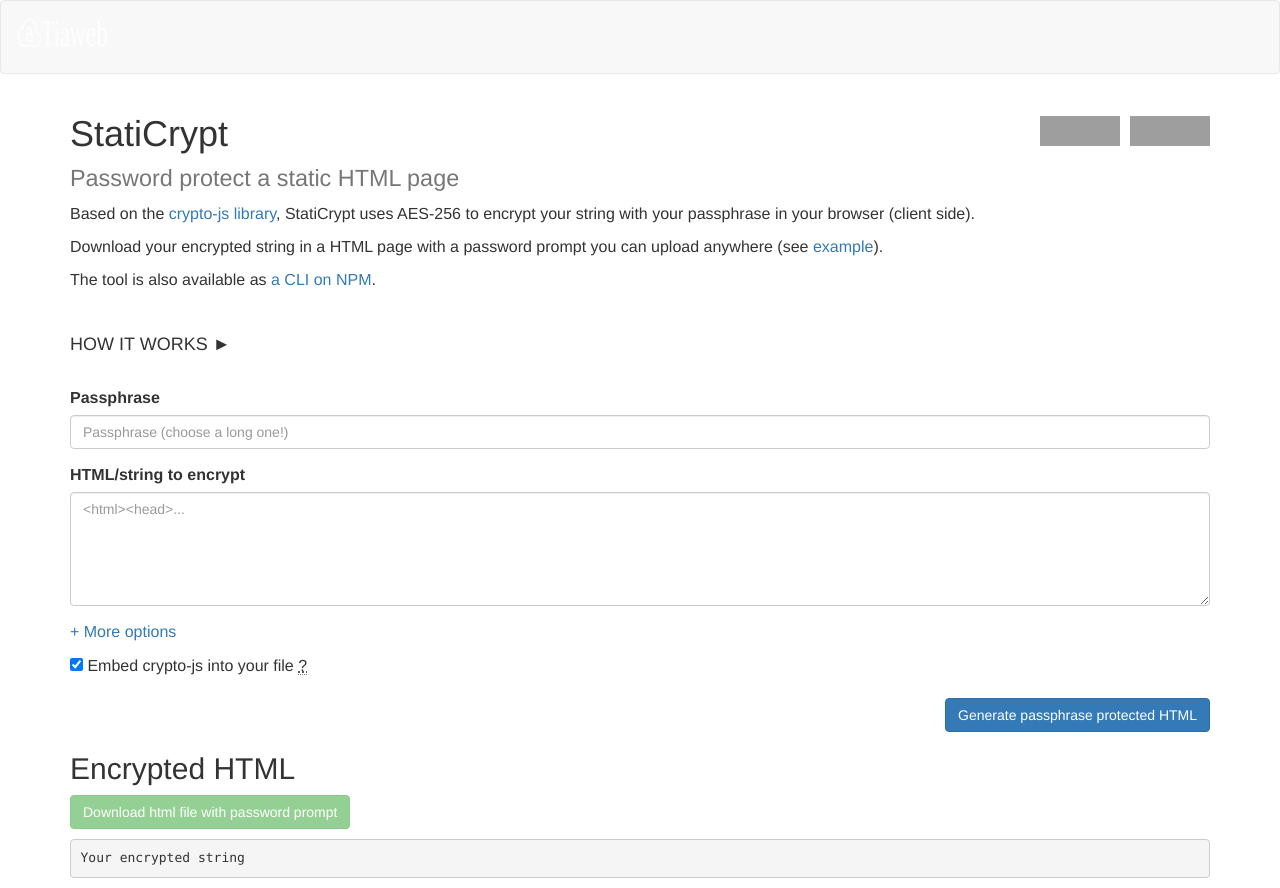
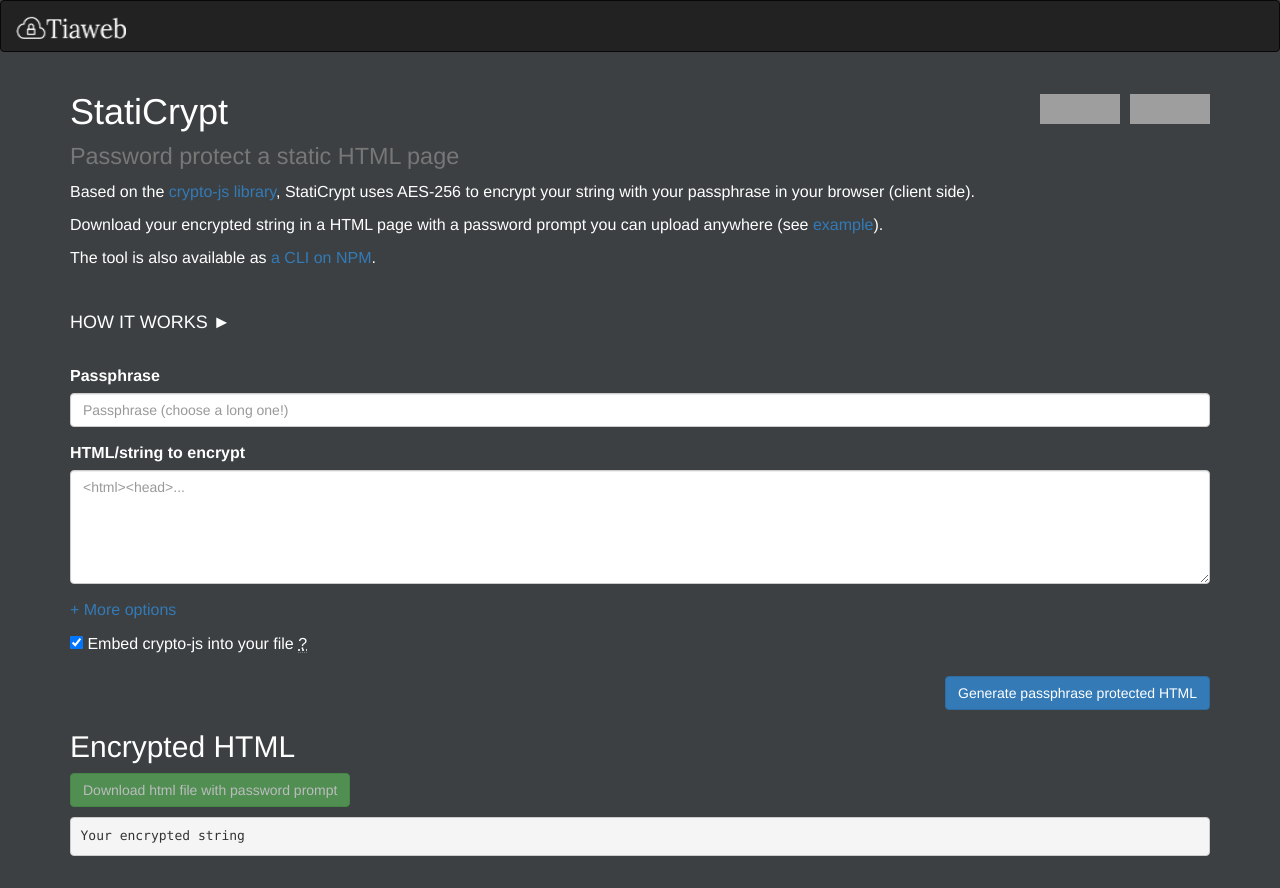
Before and after one commit to tiaweb/encrypt, a plain HTML site: page index.html in a window 1280 px wide. After the commit the page ends 866 px from the top, so only its background shows below. Drawn offline with nearby package versions, Linux system fonts and the light colour scheme; grey boxes are pictures that could not be loaded; a script that the page names is missing.

Commit message:
Update index.html

```diff
--- a/index.html
+++ b/index.html
@@ -12,12 +12,15 @@
           crossorigin="anonymous">
     <style>
         a.no-style {
-            color: inherit;
+            color: #fff;
             text-decoration: inherit;
         }
 
         body {
             font-size: 16px;
+            background-color:
+            #3c4042;
+            color: #fff;
         }
 
         label.no-style {
@@ -42,11 +45,11 @@
 
 <body>
 
-    <nav class="navbar navbar-default">
+    <nav class="navbar navbar-inverse">
   <div class="container-fluid">
-    <div class="navbar navbar-inverse-header">
+    <div class="navbar-header">
       <a class="navbar-brand" href="#">
-        <img alt="Brand" src="https://tiaweb.github.io/encrypt/icons.png">
+        <img alt="Brand" src="https://tiaweb.github.io/encrypt/icons.png"width="110" height="23">
       </a>
     </div>
   </div>
```
